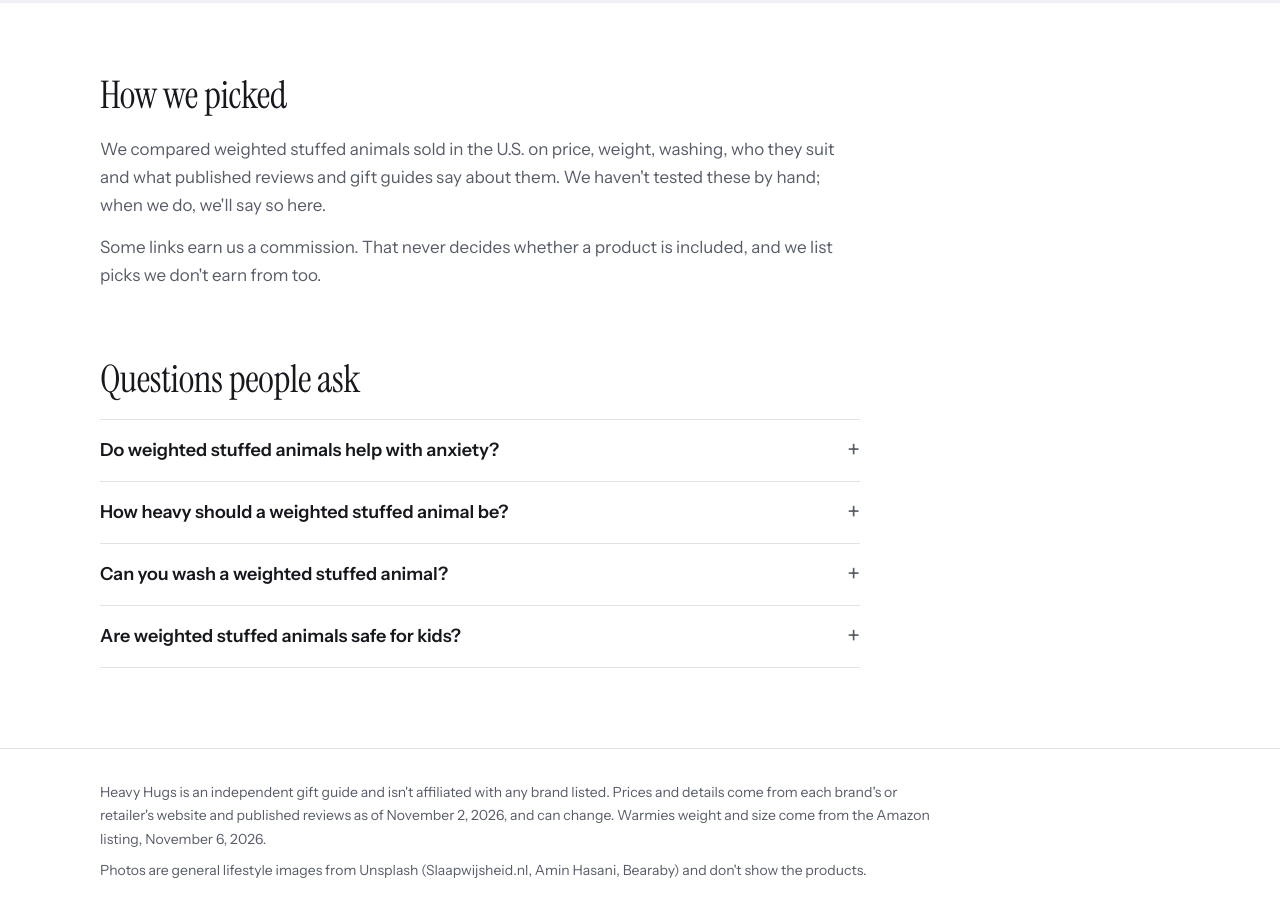
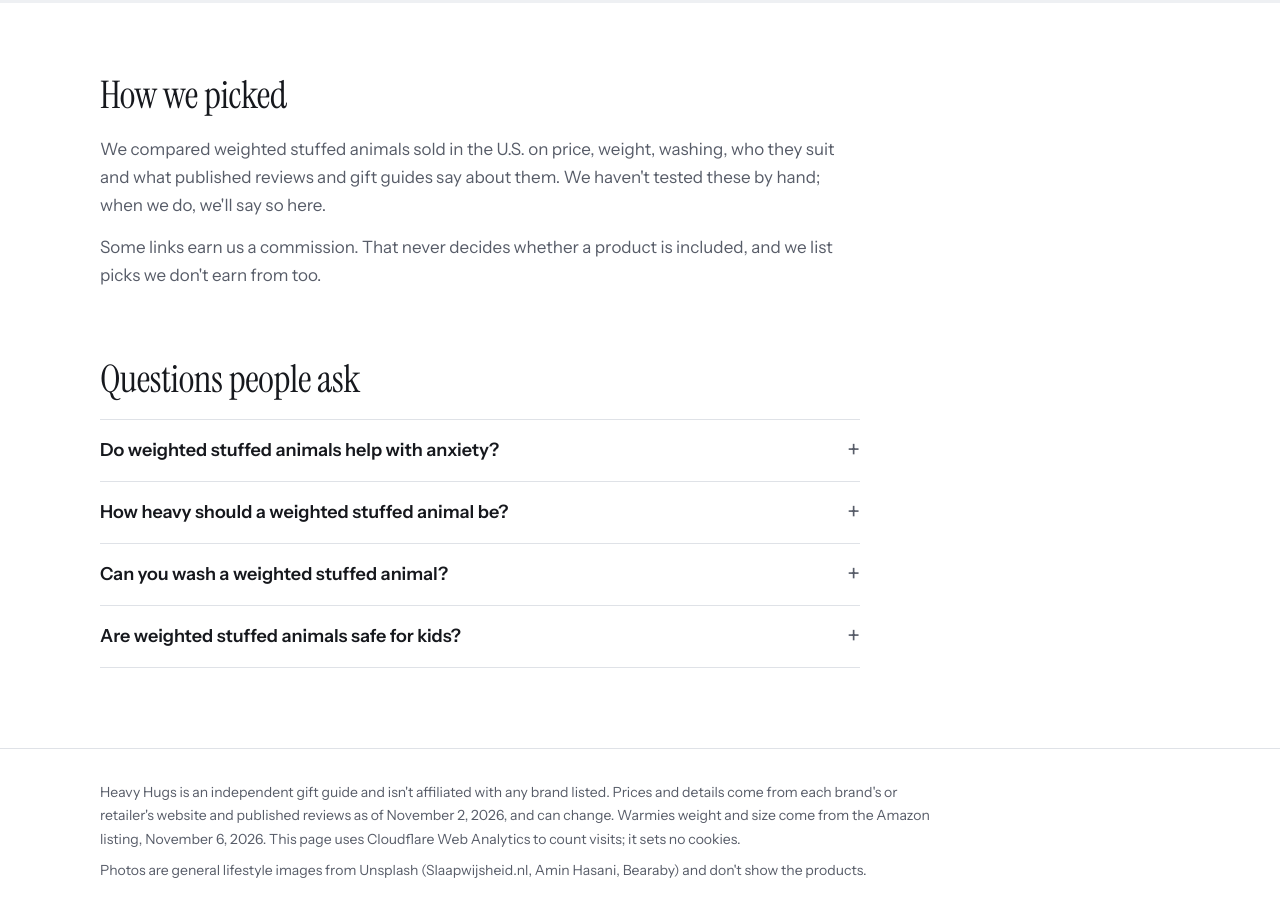
Before and after one commit to ndabney562/cozy-weighted-guide, a plain HTML site: page index.html in a window 1280 px wide. Shown: the part 3975-4891 px from the top of the page. Drawn offline with Linux system fonts and the light colour scheme.

Commit message:
Add Cloudflare Web Analytics (cookieless) and a one-line note (#19)

```diff
--- a/index.html
+++ b/index.html
@@ -388,10 +388,11 @@ footer p{margin:0 0 8px;max-width:60em}
 
 <footer>
   <div class="wrap">
-    <p>Heavy Hugs is an independent gift guide and isn't affiliated with any brand listed. Prices and details come from each brand's or retailer's website and published reviews as of November 2, 2026, and can change. Warmies weight and size come from the Amazon listing, November 6, 2026.</p>
+    <p>Heavy Hugs is an independent gift guide and isn't affiliated with any brand listed. Prices and details come from each brand's or retailer's website and published reviews as of November 2, 2026, and can change. Warmies weight and size come from the Amazon listing, November 6, 2026. This page uses Cloudflare Web Analytics to count visits; it sets no cookies.</p>
     <p>Photos are general lifestyle images from Unsplash (Slaapwijsheid.nl, Amin Hasani, Bearaby) and don't show the products.</p>
   </div>
 </footer>
 
+  <!-- Cloudflare Web Analytics --><script type='module' src='https://static.cloudflareinsights.com/beacon.min.js' data-cf-beacon='{"token": "cc0e6df794744fc39da6452daf4b5b0b"}'></script><!-- End Cloudflare Web Analytics -->
 </body>
 </html>
```
Also changed, not shown: 1 other file.
